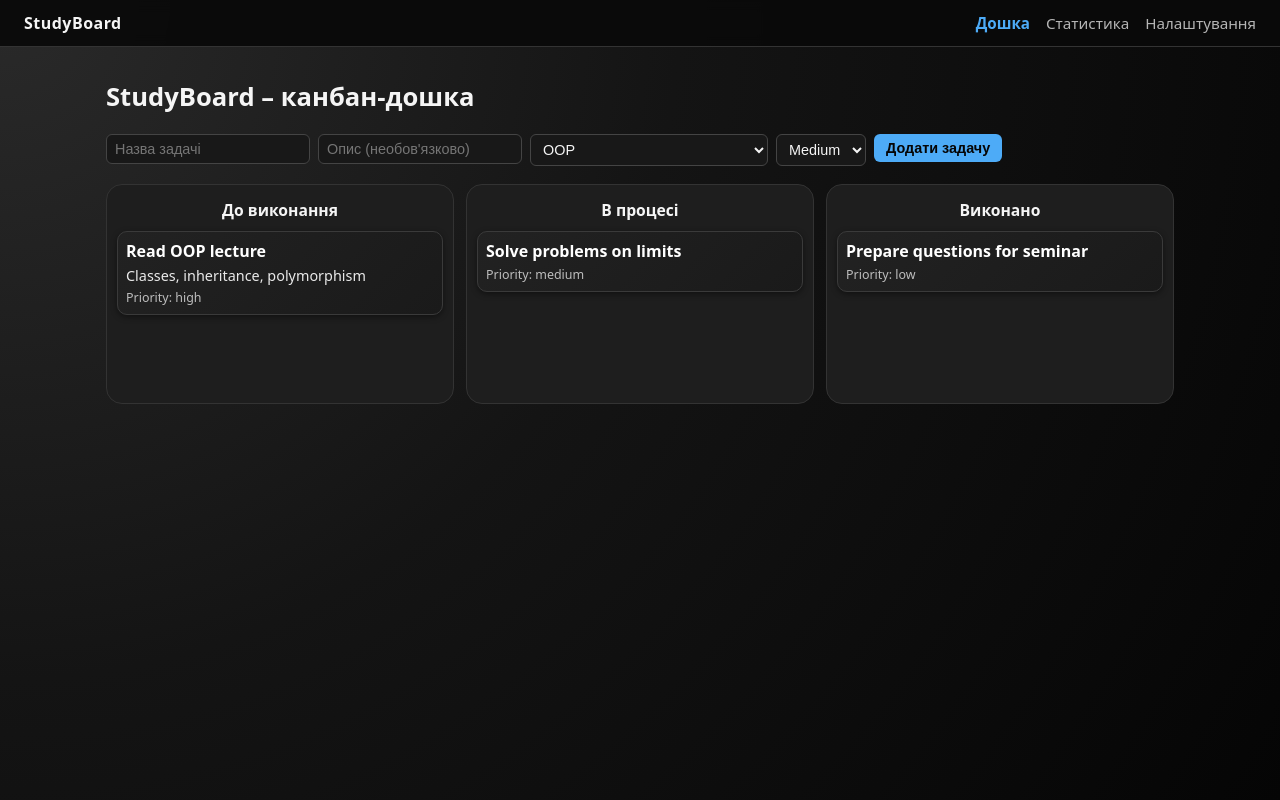
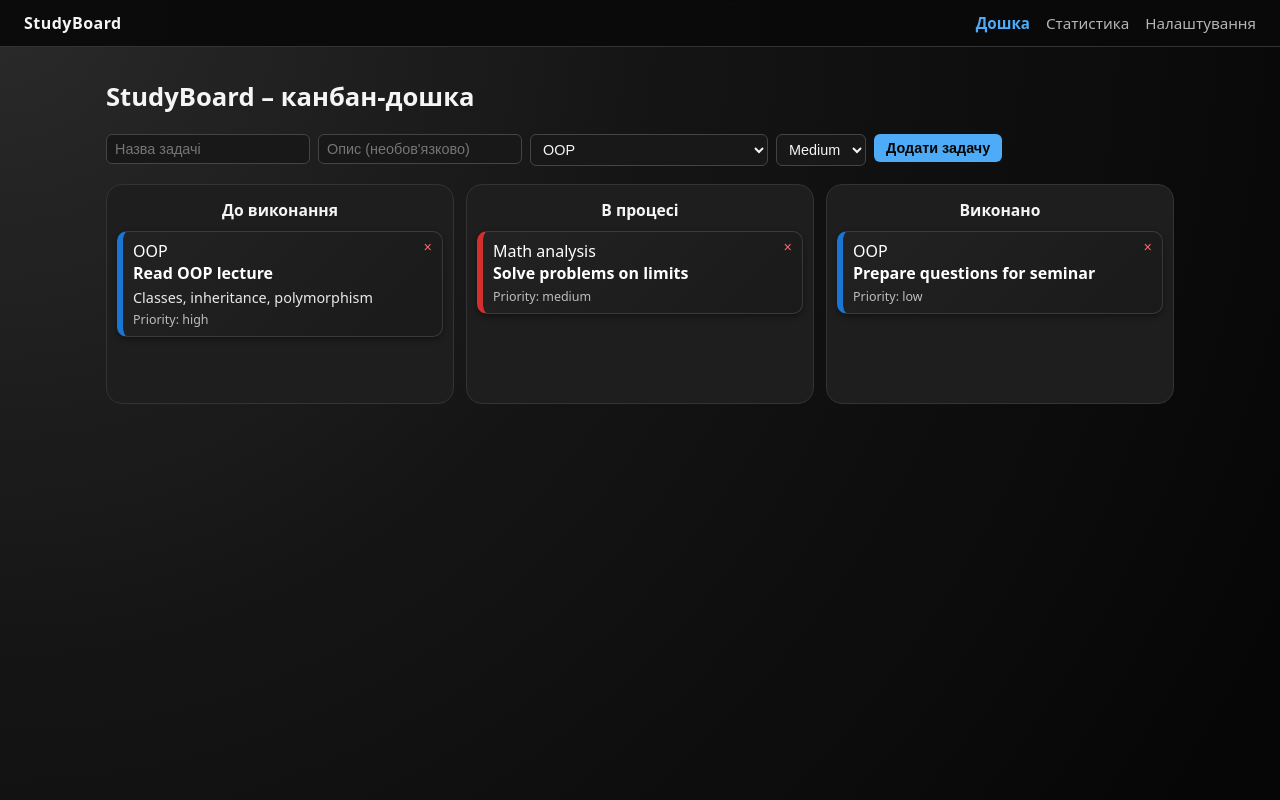
Before and after one commit to gachibasers/lab3.sem1, a React (Vite) app in the folder studyboard/: page / in a window 1280 px wide. Built offline with nearby package versions, Linux system fonts and the light colour scheme.

Commit message:
Improve task card design: course tags, color accents, hover glow

```diff
--- a/studyboard/src/App.css
+++ b/studyboard/src/App.css
@@ -102,6 +102,15 @@
   color: #ffffff;
   box-shadow: 0 2px 6px rgba(0, 0, 0, 0.45);
   cursor: grab;
+  position: relative;
+  padding-left: 10px;
+  transition: box-shadow 0.2s ease, transform 0.15s ease;
+}
+
+/* неонове світіння при hover */
+.task-card:hover {
+  box-shadow: 0 0 14px var(--course-color, #555);
+  transform: translateY(-1px);
 }
 
 .task-card__title {
@@ -118,6 +127,27 @@
 .task-card__meta {
   font-size: 0.78rem;
   opacity: 0.7;
+}
+
+.task-card__top {
+  display: flex;
+  justify-content: space-between;
+  align-items: flex-start;
+  gap: 4px;
+}
+
+.task-card__delete {
+  background: transparent;
+  border: none;
+  color: #ff6b6b;
+  font-size: 0.9rem;
+  cursor: pointer;
+  padding: 0 2px;
+  line-height: 1;
+}
+
+.task-card__delete:hover {
+  color: #ffa8a8;
 }
 
 /* ADD TASK FORM */
--- a/studyboard/src/components/board/TaskCard.jsx
+++ b/studyboard/src/components/board/TaskCard.jsx
@@ -1,6 +1,21 @@
 import { Draggable } from "@hello-pangea/dnd";
+import { useBoardStore } from "../../state/useBoardStore.js";
 
 export default function TaskCard({ task, index }) {
+  const removeTask = useBoardStore((state) => state.removeTask);
+  const getCourseById = useBoardStore((state) => state.getCourseById);
+
+  const course = getCourseById(task.courseId);
+  const courseColor = course?.color ?? "#444";
+
+  const handleDeleteClick = (e) => {
+    e.stopPropagation();
+    e.preventDefault();
+    if (confirm(`Delete task "${task.title}"?`)) {
+      removeTask(task.id);
+    }
+  };
+
   return (
     <Draggable draggableId={task.id} index={index}>
       {(provided) => (
@@ -9,9 +24,32 @@ export default function TaskCard({ task, index }) {
           {...provided.draggableProps}
           {...provided.dragHandleProps}
           className="task-card"
-          style={provided.draggableProps.style}
+          style={{
+            ...provided.draggableProps.style,
+            borderLeft: `6px solid ${courseColor}`, // кольорова смуга
+            "--course-color": courseColor,          // CSS-змінна для glow
+          }}
         >
-          <div className="task-card__title">{task.title}</div>
+          <div className="task-card__top">
+            <div>
+              {/* Плашка курсу */}
+              {course && (
+                <div className="task-card__course-tag">
+                  {course.name}
+                </div>
+              )}
+              <div className="task-card__title">{task.title}</div>
+            </div>
+
+            <button
+              type="button"
+              className="task-card__delete"
+              onClick={handleDeleteClick}
+              title="Delete task"
+            >
+              ×
+            </button>
+          </div>
 
           {task.description && (
             <div className="task-card__description">{task.description}</div>
--- a/studyboard/src/state/useBoardStore.js
+++ b/studyboard/src/state/useBoardStore.js
@@ -51,6 +51,10 @@ function createInitialBoard() {
 export const useBoardStore = create((set, get) => ({
   board: createInitialBoard(),
 
+  getCourseById(courseId) {
+    return get().board.courses.find((c) => c.id === courseId) || null;
+  },
+
   addTask(taskData) {
     const currentBoard = get().board;
     const newBoard = new Board({
@@ -78,4 +82,18 @@ export const useBoardStore = create((set, get) => ({
 
     set({ board: newBoard });
   },
+
+  removeTask(taskId) {
+    const currentBoard = get().board;
+    const newBoard = new Board({
+      tasks: currentBoard.tasks,
+      courses: currentBoard.courses,
+    });
+
+    newBoard.removeTask(taskId);
+    StorageService.saveBoard(newBoard);
+    Logger.info("Task removed", { taskId });
+
+    set({ board: newBoard });
+  },
 }));
```
Lines whose indentation alone changed are shown as unchanged.
